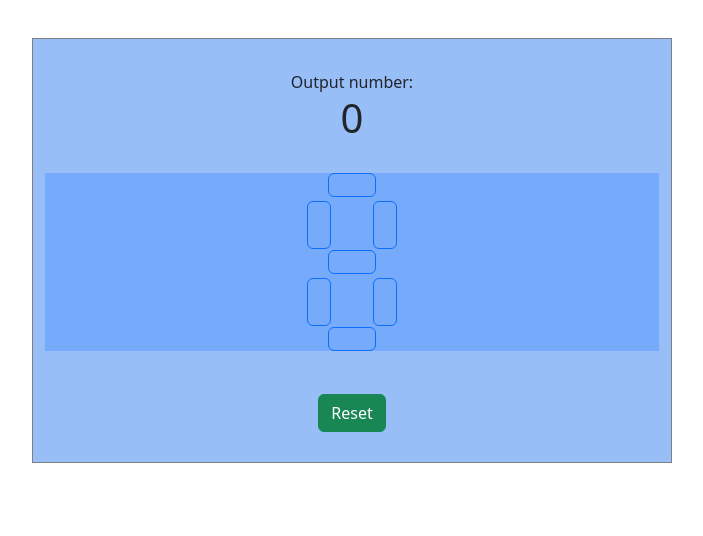
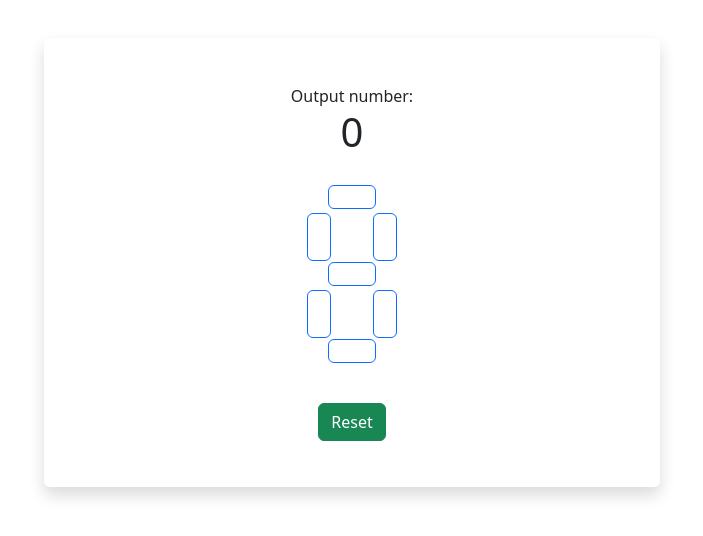
Before and after one commit to Patko-01/Segments, a plain HTML site: page index.html in a window 1280 px wide. Shown: the whole page, without its empty margins (288-991 px from the left). Drawn offline with nearby package versions, Linux system fonts and the light colour scheme.

Commit message:
Add files via upload

```diff
--- a/index.html
+++ b/index.html
@@ -2,6 +2,7 @@
 <html lang="en">
 <head>
   <title>Segment display</title>
+  <!-- Required meta tags -->
   <meta charset="utf-8">
   <meta name="viewport" content="width=device-width, initial-scale=1, shrink-to-fit=no">
   <!-- Bootstrap CSS v5.2.1 -->
@@ -10,14 +11,15 @@
 </head>
 
 <body>
-    <div class="container" style="max-width: 50%;margin-top: 3%;background-color: #97bef7;border: 1px groove grey">
+    <div class="container" style="max-width: 50%;margin-top: 3%;">
+        <div class="shadow p-3 mb-5 bg-body rounded">
         <div style="text-align: center;">
             <p style="margin-bottom: 0;margin-top: 5%">Output number: </p>
             <h1 id="output">0</h1>
         </div>
         <div style="margin-top: 5%">
             <div style="text-align: center;">
-                <div style="background-color: #75abfa;margin-bottom: 7%">
+                <div style="margin-bottom: 7%">
                     <button id="btn1" class="btn btn-outline-primary" onClick="btn1()" style="width: 3em;height: 1.5em;margin-bottom: 0.9em;"></button><br>
                     <button id="btn2" class="btn btn-outline-primary" onClick="btn2()" style="width: 3em;height: 1.5em;rotate: 90deg;margin-right: 0.9em;"></button>
                     <button id="btn3" class="btn btn-outline-primary" onClick="btn3()" style="width: 3em;height: 1.5em;rotate: 90deg;"></button><br>
@@ -28,6 +30,7 @@
                 </div>
                 <button type="button" onClick="reset()" style="margin-bottom: 5%;" class="btn btn-success">Reset</button>
             </div>
+        </div>
         </div>
     </div>
 
```
